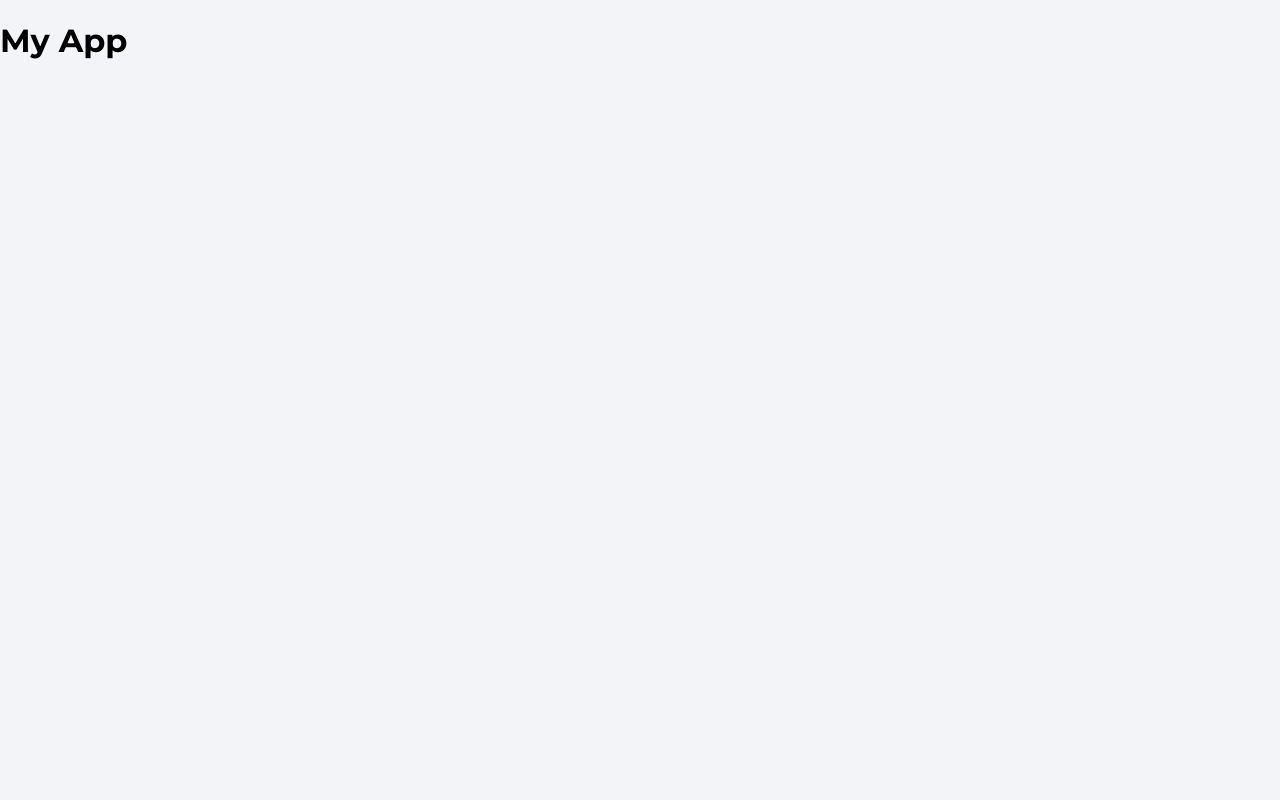
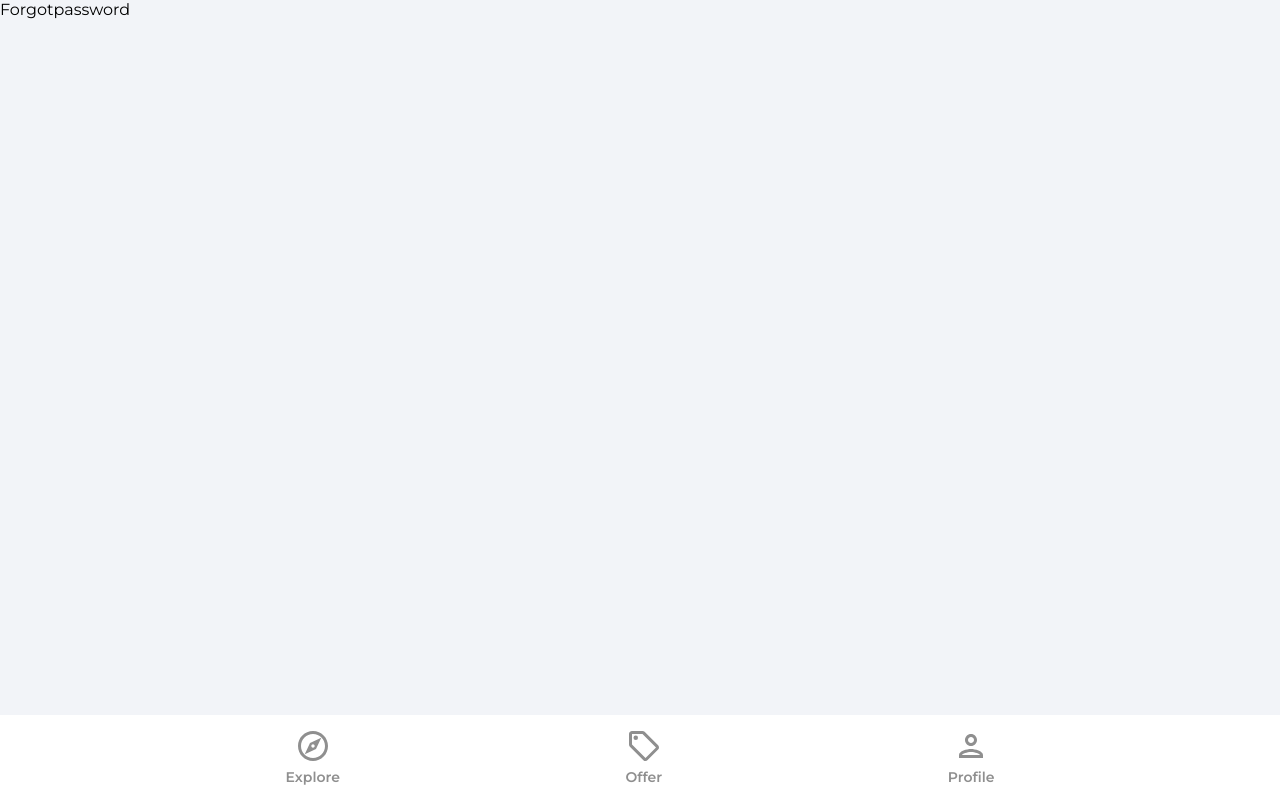
Before and after one commit to anniekwon/house-marketplace, a React (Create React App) app: page /forgot in a window 1280 px wide. Built offline with nearby package versions, Linux system fonts and the light colour scheme.

Commit message:
created navbar

```diff
--- a/package.json
+++ b/package.json
@@ -9,6 +9,7 @@
     "firebase": "^9.15.0",
     "react": "^18.2.0",
     "react-dom": "^18.2.0",
+    "react-router-dom": "^6.5.0",
     "react-scripts": "5.0.1",
     "web-vitals": "^2.1.4"
   },
--- a/src/App.js
+++ b/src/App.js
@@ -1,7 +1,26 @@
+import { BrowserRouter as Router, Routes, Route } from 'react-router-dom'
+import Navbar from './components/Navbar'
+import Explore from './pages/Explore'
+import Offers from './pages/Offers'
+import Profile from './pages/Profile'
+import Signin from './pages/Signin'
+import Signup from './pages/Signup'
+import Forgotpassword from './pages/Forgotpassword'
+
 function App() {
   return (
     <>
-      <h1>My App</h1>
+      <Router>
+        <Routes>
+          <Route path='/' element={<Explore />} />
+          <Route path='/offers' element={<Offers />} />
+          <Route path='/profile' element={<Signin />} />
+          <Route path='/sign-in' element={<Signin />} />
+          <Route path='/sign-up' element={<Signup />} />
+          <Route path='/forgot' element={<Forgotpassword />} />
+        </Routes>
+        <Navbar />
+      </Router>
     </>
   );
 }
--- /dev/null
+++ b/src/components/Navbar.jsx
@@ -0,0 +1,39 @@
+import { useNavigate, useLocation } from 'react-router-dom'
+import { ReactComponent as OfferIcon } from '../assets/svg/localOfferIcon.svg'
+import { ReactComponent as ExploreIcon } from '../assets/svg/exploreIcon.svg'
+import { ReactComponent as PersonOutlineIcon } from '../assets/svg/personOutlineIcon.svg'
+
+
+function Navbar() {
+    const navigate = useNavigate()
+    const location = useLocation()
+
+    const pathMatchRoute = (route) => {
+        if(route === location.pathname) {
+            return true
+        }
+    }
+
+  return (
+    <footer className='navbar'>
+        <nav className='navbarNav'>
+            <ul className='navbarListItems'>
+                <li className='navbarListItem' onClick={() => navigate('/')}>
+                    <ExploreIcon fill={pathMatchRoute('/') ? '#2c2c2c' : '#8f8f8f'} width='36px' height='36px' />
+                    <p className={pathMatchRoute('/') ? 'navbarListItemNameActive' : 'navbarListItemName'}>Explore</p>
+                </li>
+                <li className='navbarListItem' onClick={() => navigate('/offers')}>
+                    <OfferIcon fill={pathMatchRoute('/offers') ? '#2c2c2c' : '#8f8f8f'}width='36px' height='36px' />
+                    <p className={pathMatchRoute('/offers') ? 'navbarListItemNameActive' : 'navbarListItemName'}>Offer</p>
+                </li>
+                <li className='navbarListItem' onClick={() => navigate('/profile')}>
+                    <PersonOutlineIcon fill={pathMatchRoute('/profile') ? '#2c2c2c' : '#8f8f8f'} width='36px' height='36px' />
+                    <p className={pathMatchRoute('/profile') ? 'navbarListItemNameActive' : 'navbarListItemName'}>Profile</p>
+                </li>
+            </ul>
+        </nav>
+    </footer>
+  )
+}
+
+export default Navbar
--- /dev/null
+++ b/src/pages/Explore.jsx
@@ -0,0 +1,7 @@
+function Explore() {
+  return (
+    <div>Explore</div>
+  )
+}
+
+export default Explore
--- /dev/null
+++ b/src/pages/Forgotpassword.jsx
@@ -0,0 +1,7 @@
+function Forgotpassword() {
+  return (
+    <div>Forgotpassword</div>
+  )
+}
+
+export default Forgotpassword
--- /dev/null
+++ b/src/pages/Offers.jsx
@@ -0,0 +1,7 @@
+function Offers() {
+  return (
+    <div>Offers</div>
+  )
+}
+
+export default Offers
--- /dev/null
+++ b/src/pages/Profile.jsx
@@ -0,0 +1,7 @@
+function Profile() {
+  return (
+    <div>Profile</div>
+  )
+}
+
+export default Profile
--- /dev/null
+++ b/src/pages/Signin.jsx
@@ -0,0 +1,12 @@
+import { useState } from 'react'
+import { Link, useNavigate} from 'react-router-dom'
+import { ReactComponent as ArrowRightIcon } from '../assets/svg/keyboardArrowRightIcon.svg'
+import visibilityIcon from '../assets/svg/visibilityIcon.svg'
+
+function Signin() {
+  return (
+    <div>Signin</div>
+  )
+}
+
+export default Signin
--- /dev/null
+++ b/src/pages/Signup.jsx
@@ -0,0 +1,7 @@
+function Signup() {
+  return (
+    <div>Signup</div>
+  )
+}
+
+export default Signup
```
Also changed, not shown: 1 other file (tests, documents, lock files or other folders).
